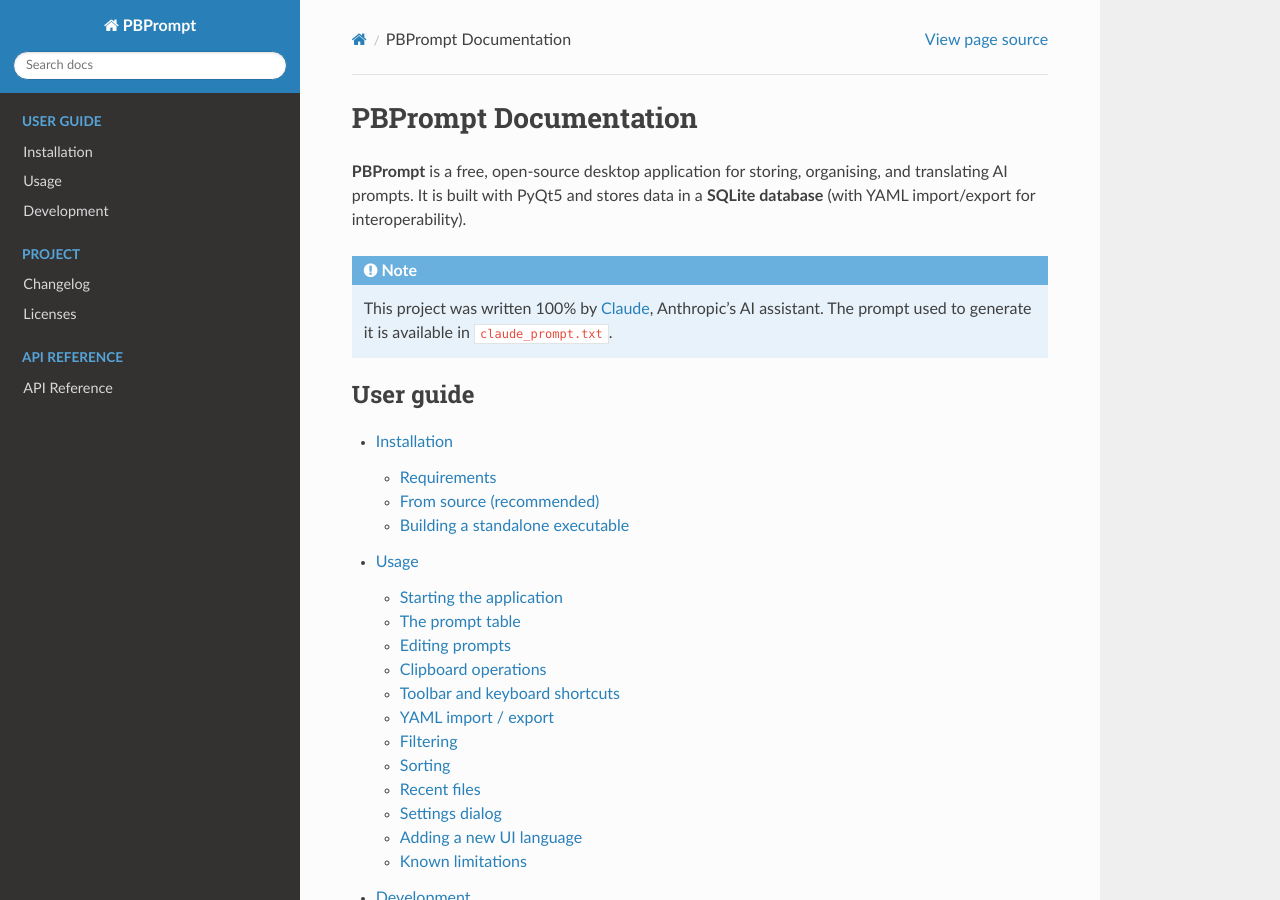
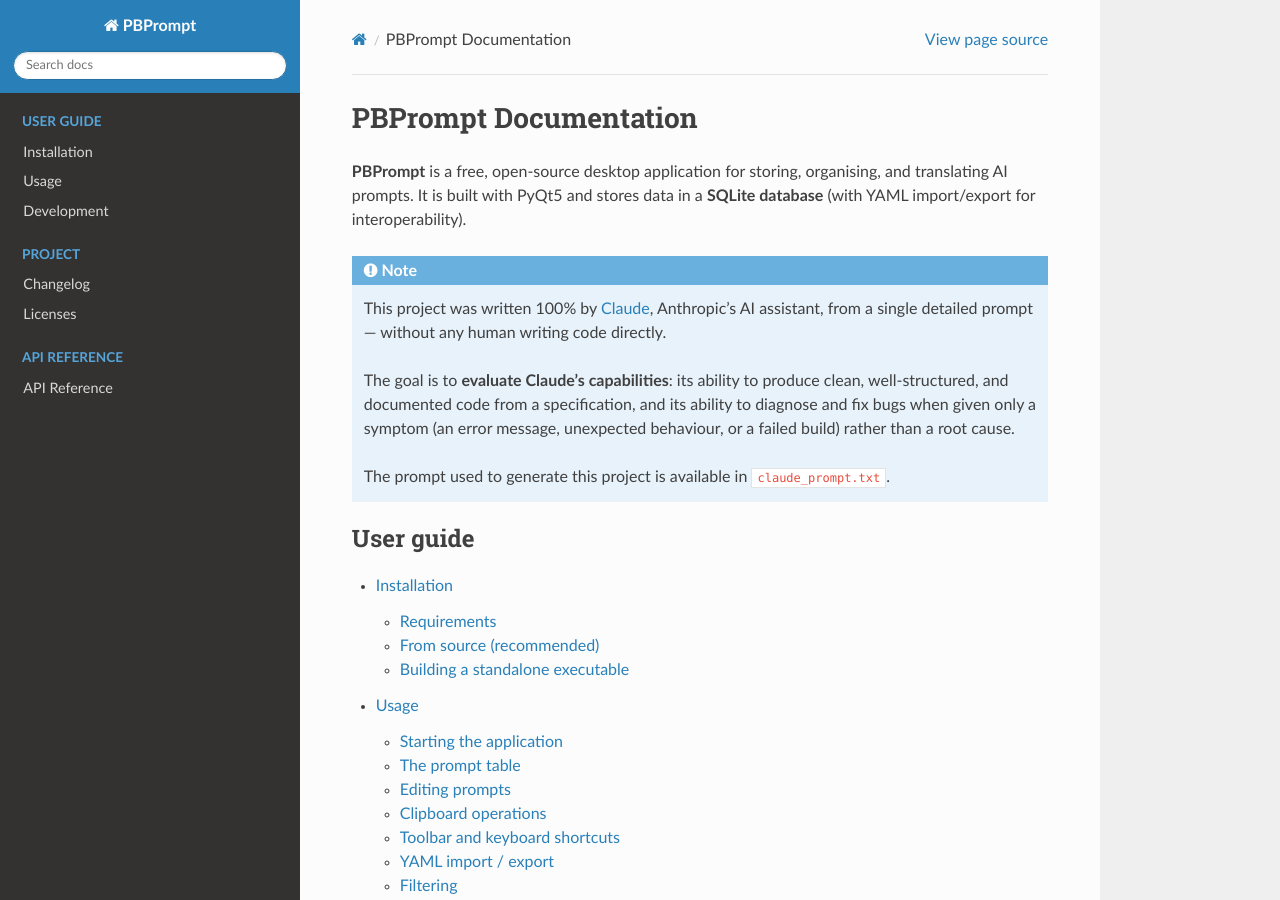
Before and after one commit to ppoilbarbe/PBPrompt, a Sphinx documentation site: the page built from doc/index.rst, in a window 1280 px wide and 900 px high. Built offline with Sphinx 7.4.7 and the Read the Docs theme 3.1.0, drawn with Linux system fonts in a browser that asks for light colours.

Commit message:
Release v1.3.2: clarify project goal, fix RTD versioning, bump patch
- docs: expand README and Sphinx intro to describe the project's goal —
  evaluating Claude's ability to produce clean code from a spec and to
  diagnose bugs from symptoms alone
- ci: remove manual ReadTheDocs API trigger; RTD GitHub webhook + Automation
  Rules now handle tag builds and stable version updates automatically
- chore: bump version 1.3.1 → 1.3.2

Co-Authored-By: Claude Sonnet 4.6 <noreply@anthropic.com>

```diff
--- a/doc/index.rst
+++ b/doc/index.rst
@@ -7,9 +7,15 @@ and translating AI prompts.  It is built with PyQt5 and stores data in a
 
 .. note::
 
-   This project was written 100% by `Claude <https://claude.ai>`_, Anthropic's
-   AI assistant.  The prompt used to generate it is available in
-   ``claude_prompt.txt``.
+   This project was written 100% by `Claude <https://claude.ai>`_, Anthropic's AI
+   assistant, from a single detailed prompt — without any human writing code directly.
+
+   The goal is to **evaluate Claude's capabilities**: its ability to produce clean,
+   well-structured, and documented code from a specification, and its ability to
+   diagnose and fix bugs when given only a symptom (an error message, unexpected
+   behaviour, or a failed build) rather than a root cause.
+
+   The prompt used to generate this project is available in ``claude_prompt.txt``.
 
 .. toctree::
    :maxdepth: 2
--- a/pyproject.toml
+++ b/pyproject.toml
@@ -4,7 +4,7 @@ build-backend = "setuptools.build_meta"
 
 [project]
 name = "pbprompt"
-version = "1.3.1"
+version = "1.3.2"
 description = "A program to register and categorize AI prompts to keep tries."
 authors = [{ name = "PBMou" }]
 license = { text = "MIT" }
--- a/src/pbprompt/__init__.py
+++ b/src/pbprompt/__init__.py
@@ -3,7 +3,7 @@
 Copyright (c) 2026 PBMou. MIT License.
 """
 
-__version__ = "1.3.1"
+__version__ = "1.3.2"
 __author__ = "PBMou"
 __app_name__ = "PBPrompt"
 __description__ = "A program to register and categorize AI prompts to keep tries."
```
Also changed, not shown: README.md (+24 -6 lines), 1 other file.
